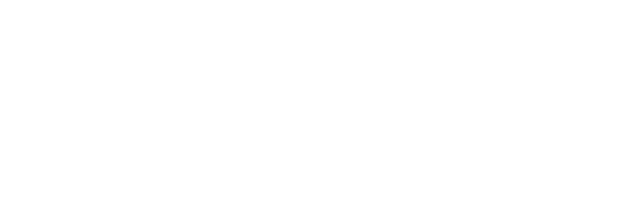
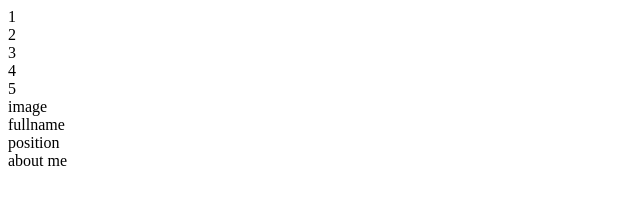
Before and after one commit to NARVS1999/portfolio-cms, a plain HTML site: page index.html in a window 1280 px wide. Shown: the whole page, without its empty margins (0-640 px from the left). Drawn offline with Linux system fonts and the light colour scheme.

Commit message:
added about me stracture

```diff
--- a/index.html
+++ b/index.html
@@ -6,6 +6,26 @@
     <title>JP Narvasa</title>
 </head>
 <body>
-
+    <main>
+        <div class="buttons">
+            <div class="btn-theme">1</div>
+            <div class="btn-theme">2</div>
+            <div class="btn-theme">3</div>
+            <div class="btn-theme">4</div>
+            <div class="btn-theme">5</div>
+        </div>
+        <div class="about-section">
+            <div class="img-container">image</div>
+            <div class="about-container">
+                <div class="about-heading">
+                    <div class="about-name">fullname</div>
+                    <div class="about-position">position</div>
+                </div>
+                <div class="about-body">
+                    about me
+                </div>
+            </div>
+        </div>
+    </main>
 </body>
 </html>
```
